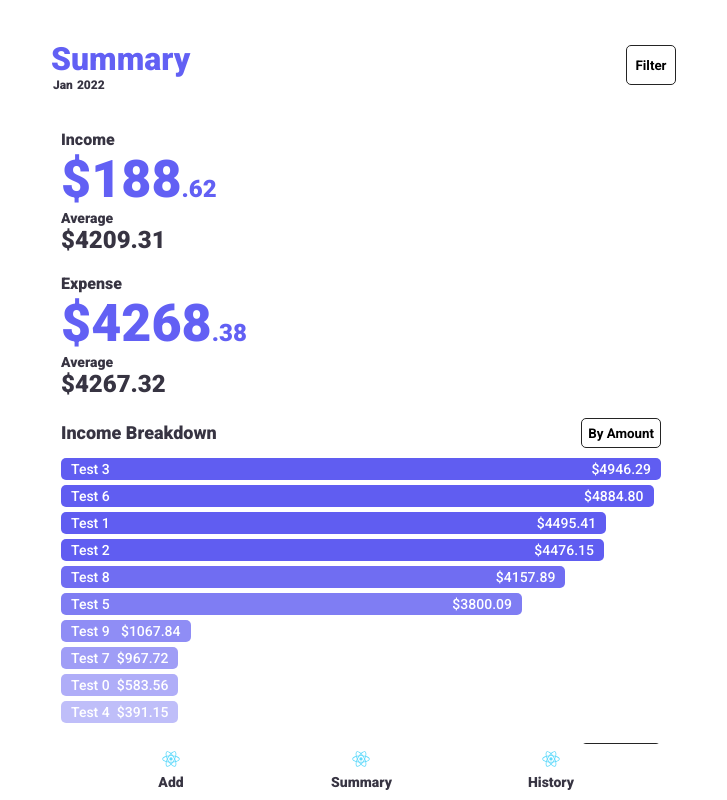
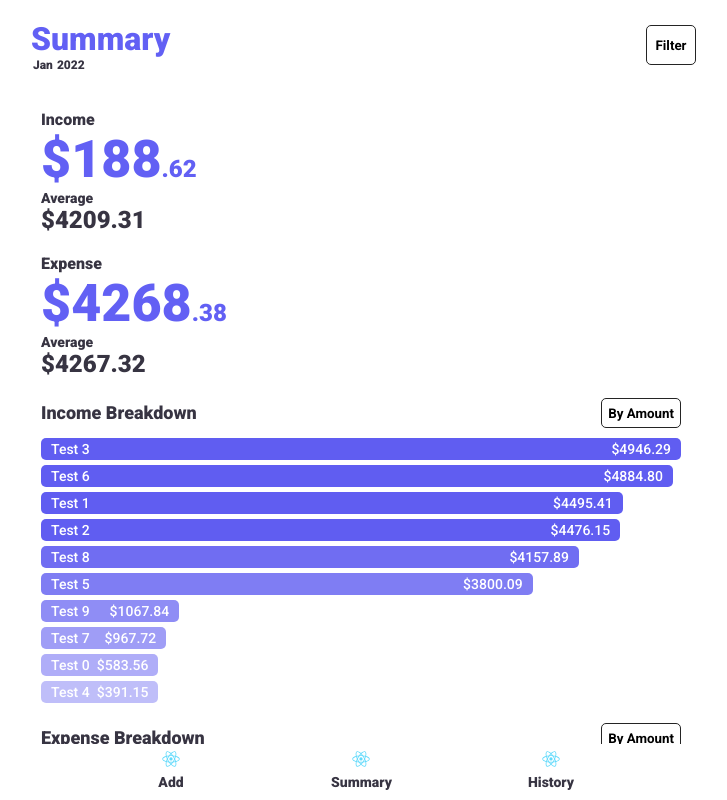
Before and after one commit to jaks024/expv2, a React (Create React App) app: page / in a window 1280 px wide. Shown: the whole page, without its empty margins (279-1006 px from the left). Built offline with nearby package versions, Linux system fonts and the light colour scheme.

Commit message:
minor styling change

```diff
--- a/src/styles/App.css
+++ b/src/styles/App.css
@@ -33,6 +33,6 @@
   position: relative;
   height: 100%;
   width: 100%;
-  padding: 40px;
+  padding: 20px;
 
 }
--- a/src/styles/index.css
+++ b/src/styles/index.css
@@ -13,7 +13,7 @@ body {
   height: 100%;
   overflow: hidden;
   color: #373442;
-  min-width: 400px;
+  min-width: 310px;
   font-weight: 900;
 }
 
```
